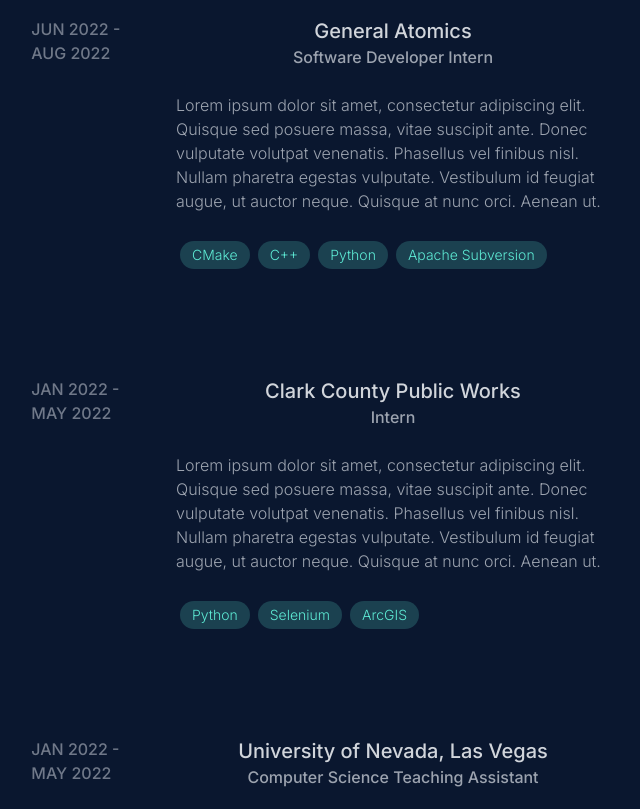
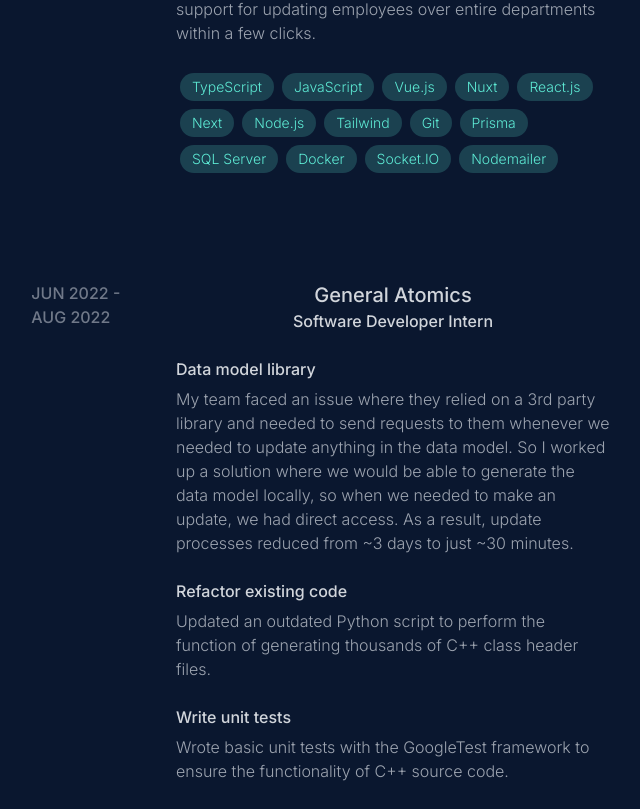
Before and after one commit to emanpecson/portfolio, a Next.js app: page / in a window 1280 px wide. Shown: the part 1011-1820 px from the top of the page, without its empty margins (586-1226 px from the left). Built offline with nearby package versions, Linux system fonts and the light colour scheme.

Commit message:
feat: :sparkles: updated experience to use real data by tasks

```diff
--- a/src/components/main/item/Experience.tsx
+++ b/src/components/main/item/Experience.tsx
@@ -1,6 +1,7 @@
 import Tag from './Tag';
 import { useRouter } from 'next/navigation';
 import { ExperienceType } from '@/types/ExperienceType';
+import { TaskType } from '@/types/TaskType';
 
 export default function Experience({ params }: { params: ExperienceType }) {
   const router = useRouter();
@@ -20,10 +21,15 @@
       <div className="sm:w-9/12 space-y-6">
         <div className="place-items-center text-gray-300 font-medium">
           <h1 className="text-base sm:text-xl text-gray-300">{params.employer}</h1>
-          <h2 className="text-sm sm:text-base text-gray-400">{params.position}</h2>
+          <h2 className="text-sm sm:text-base text-gray-300">{params.position}</h2>
         </div>
 
-        <p className="text-gray-400 sm:text-base text-sm font-light">{params.description}</p>
+        {params.tasks.map((task: TaskType, index: number) => (
+          <div className="space-y-1.5">
+            <p className="text-gray-300 sm:text-base text-sm font-medium">{task.title}</p>
+            <p className="text-gray-400 sm:text-base text-sm font-light">{task.description}</p>
+          </div>
+        ))}
 
         <div className="flex flex-wrap">
           {params.tags.map((tag: string, index: number) => (
--- a/src/components/main/section/ExperienceSection.tsx
+++ b/src/components/main/section/ExperienceSection.tsx
@@ -7,17 +7,57 @@
       employer: 'JT4',
       position: 'Software Engineer Intern',
       timeline: 'MAY 2023 - PRESENT',
-      description:
-        'Lorem ipsum dolor sit amet, consectetur adipiscing elit. Quisque sed posuere massa, vitae suscipit ante. Donec vulputate volutpat venenatis. Phasellus vel finibus nisl. Nullam pharetra egestas vulputate. Vestibulum id feugiat augue, ut auctor neque. Quisque at nunc orci. Aenean ut.',
-      tags: ['TypeScript', 'JavaScript', 'Vue.js', 'Nuxt', 'React.js', 'Next', 'Node.js', 'Tailwind', 'Git', 'Prisma'],
+      tasks: [
+        {
+          title: 'Full-stack app: Fileship',
+          description:
+            'Built a web application tool that provides employees with a way to securely upload files. This includes functionalities for uploading files, an automated email notification system, and enabling real-time features with a web-socket.',
+        },
+        {
+          title: 'Full-stack app: Concur Travel Approver',
+          description:
+            'Built a web application tool that simplifies the management of employee travel info. This app displays an employee table with options for managing their info, search and filter tools to quickly find employees, and support for updating employees over entire departments within a few clicks.',
+        },
+      ],
+      tags: [
+        'TypeScript',
+        'JavaScript',
+        'Vue.js',
+        'Nuxt',
+        'React.js',
+        'Next',
+        'Node.js',
+        'Tailwind',
+        'Git',
+        'Prisma',
+        'SQL Server',
+        'Docker',
+        'Socket.IO',
+        'Nodemailer',
+      ],
       website: 'https://www.jt4llc.com',
     },
     {
       employer: 'General Atomics',
       position: 'Software Developer Intern',
       timeline: 'JUN 2022 - AUG 2022',
-      description:
-        'Lorem ipsum dolor sit amet, consectetur adipiscing elit. Quisque sed posuere massa, vitae suscipit ante. Donec vulputate volutpat venenatis. Phasellus vel finibus nisl. Nullam pharetra egestas vulputate. Vestibulum id feugiat augue, ut auctor neque. Quisque at nunc orci. Aenean ut.',
+      tasks: [
+        {
+          title: 'Data model library',
+          description:
+            'My team faced an issue where they relied on a 3rd party library and needed to send requests to them whenever we needed to update anything in the data model. So I worked up a solution where we would be able to generate the data model locally, so when we needed to make an update, we had direct access. As a result, update processes reduced from ~3 days to just ~30 minutes.',
+        },
+        {
+          title: 'Refactor existing code',
+          description:
+            'Updated an outdated Python script to perform the function of generating thousands of C++ class header files.',
+        },
+        {
+          title: 'Write unit tests',
+          description:
+            'Wrote basic unit tests with the GoogleTest framework to ensure the functionality of C++ source code.',
+        },
+      ],
       tags: ['CMake', 'C++', 'Python', 'Apache Subversion'],
       website: 'https://www.ga.com',
     },
@@ -25,8 +65,13 @@
       employer: 'Clark County Public Works',
       position: 'Intern',
       timeline: 'JAN 2022 - MAY 2022',
-      description:
-        'Lorem ipsum dolor sit amet, consectetur adipiscing elit. Quisque sed posuere massa, vitae suscipit ante. Donec vulputate volutpat venenatis. Phasellus vel finibus nisl. Nullam pharetra egestas vulputate. Vestibulum id feugiat augue, ut auctor neque. Quisque at nunc orci. Aenean ut.',
+      tasks: [
+        {
+          title: 'Web-scraping',
+          description:
+            'Applied prior knowledge of programming to automate a manual process of storing office data into an ArcGIS data table using Python and Selenium.',
+        },
+      ],
       tags: ['Python', 'Selenium', 'ArcGIS'],
       website: 'https://www.clarkcountynv.gov/government/departments/public_works_department/development/index.php',
     },
@@ -34,8 +79,12 @@
       employer: 'University of Nevada, Las Vegas',
       position: 'Computer Science Teaching Assistant',
       timeline: 'JAN 2022 - MAY 2022',
-      description:
-        'Lorem ipsum dolor sit amet, consectetur adipiscing elit. Quisque sed posuere massa, vitae suscipit ante. Donec vulputate volutpat venenatis. Phasellus vel finibus nisl. Nullam pharetra egestas vulputate. Vestibulum id feugiat augue, ut auctor neque. Quisque at nunc orci. Aenean ut.',
+      tasks: [
+        {
+          title: 'Tutoring',
+          description: 'Assisted college students in learning introductory computer science concepts in C++.',
+        },
+      ],
       tags: ['C++', 'Visual Studio Code'],
       website: 'https://www.unlv.edu/cs',
     },
--- a/src/types/ExperienceType.ts
+++ b/src/types/ExperienceType.ts
@@ -1,8 +1,11 @@
+import { TaskType } from './TaskType';
+
 export type ExperienceType = {
   timeline: string;
   position: string;
   employer: string;
-  description: string;
+  // description: string;
+  tasks: TaskType[];
   tags: string[];
   website: string;
 };
--- /dev/null
+++ b/src/types/TaskType.ts
@@ -0,0 +1,4 @@
+export type TaskType = {
+  title: string;
+  description: string;
+};
```
